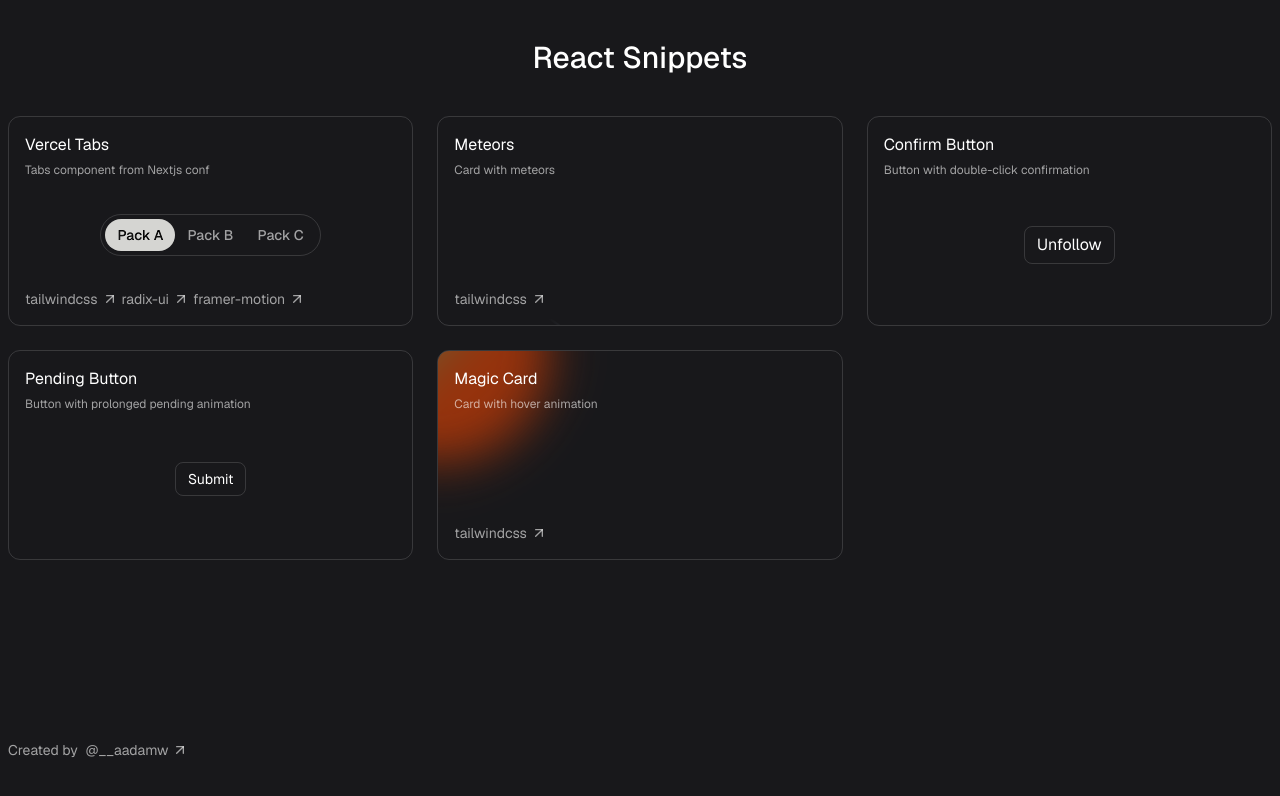
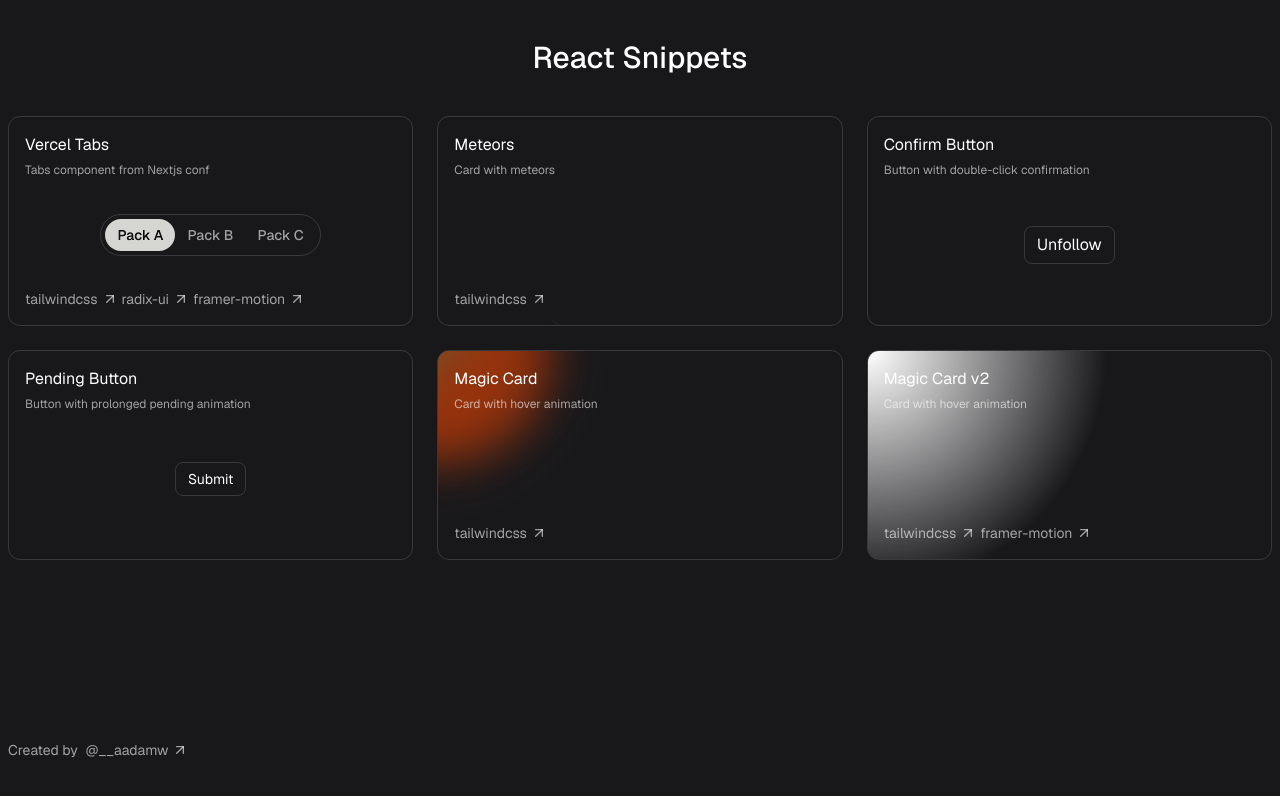
Before and after one commit to aadamw/react-snippets, a Next.js app: page / in a window 1280 px wide. Shown: the top 796 px of the page. Built offline with nearby package versions, Linux system fonts and the light colour scheme.

Commit message:
Add magicCardV2

```diff
--- a/components/index.ts
+++ b/components/index.ts
@@ -1,4 +1,5 @@
 import { ConfirmButton } from './confirm-button/confirm-button'
+import { MagicCardV2 } from './magic-card-v2/magic-card-v2'
 import { MagicCard } from './magic-card/magic-card'
 import { Meteors } from './meteors/meteors'
 import { PendingButton } from './pending-button/pending-button'
@@ -55,4 +56,14 @@ export const SnippetComponents = [
     Component: MagicCard,
     technologies: [{ name: 'tailwindcss', href: 'https://tailwindcss.com/' }],
   },
+  {
+    id: 'Magic-Card-v2',
+    title: 'Magic Card v2',
+    description: 'Card with hover animation',
+    Component: MagicCardV2,
+    technologies: [
+      { name: 'tailwindcss', href: 'https://tailwindcss.com/' },
+      { name: 'framer-motion', href: 'https://www.framer.com/motion/' },
+    ],
+  },
 ] satisfies Array<SnippetComponent>
--- /dev/null
+++ b/components/magic-card-v2/magic-card-v2.tsx
@@ -0,0 +1,32 @@
+'use client'
+import * as React from 'react'
+import { motion, useMotionTemplate, useSpring } from 'framer-motion'
+
+function useMouseMove() {
+  const mouseX = useSpring(0, { stiffness: 500, damping: 100 })
+  const mouseY = useSpring(0, { stiffness: 500, damping: 100 })
+
+  function onMouseMove({ currentTarget, clientX, clientY }: React.MouseEvent) {
+    const { left, top } = currentTarget.getBoundingClientRect()
+    mouseX.set(clientX - left)
+    mouseY.set(clientY - top)
+  }
+  const maskImage = useMotionTemplate`radial-gradient(240px at ${mouseX}px ${mouseY}px, white, transparent)`
+  const style = { maskImage, WebkitMaskImage: maskImage }
+
+  return { onMouseMove, style }
+}
+
+export function MagicCardV2() {
+  const { onMouseMove, style } = useMouseMove()
+
+  return (
+    <div onMouseMove={onMouseMove} className="overflow-hidden absolute inset-0 group ">
+      <div className="pointer-events-none">
+        <div className="absolute inset-0 z-0  transition duration-1000 [mask-image:linear-gradient(black,transparent)]" />
+        <motion.div className="absolute inset-0 z-10 bg-white opacity-100 transition duration-1000 group-hover:opacity-50 " style={style} />
+        <motion.div className="absolute inset-0 z-10 opacity-0 mix-blend-overlay transition duration-1000" style={style} />
+      </div>
+    </div>
+  )
+}
```
